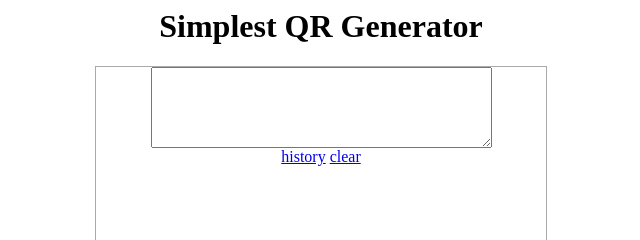
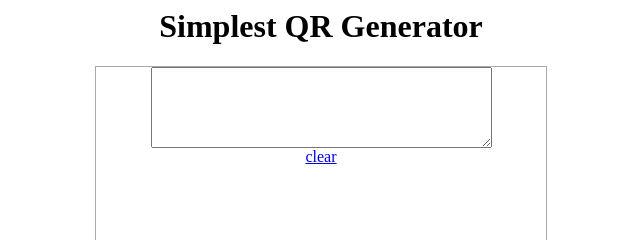
Before and after one commit to dancalligaro/qr, a plain HTML site: page index.html in a window 1280 px wide. Shown: the top 240 px of the page, 319-959 px from the left. Drawn offline with Linux system fonts and the light colour scheme.

Commit message:
chau history

```diff
--- a/index.html
+++ b/index.html
@@ -39,7 +39,7 @@ ul, li{
 
 	<div id="generator" class="panel">
 		<textarea id="t" rows="5" cols="40"></textarea><br>
-		<a id="showHistory" href="javascript:void(0)">history</a>
+		<a style="display: none;" id="showHistory" href="javascript:void(0)">history</a>
 		<a id="clear" href="javascript:void(0)">clear</a><br>
 		<img id="qr" style="display: none;" />
 	</div>
```
